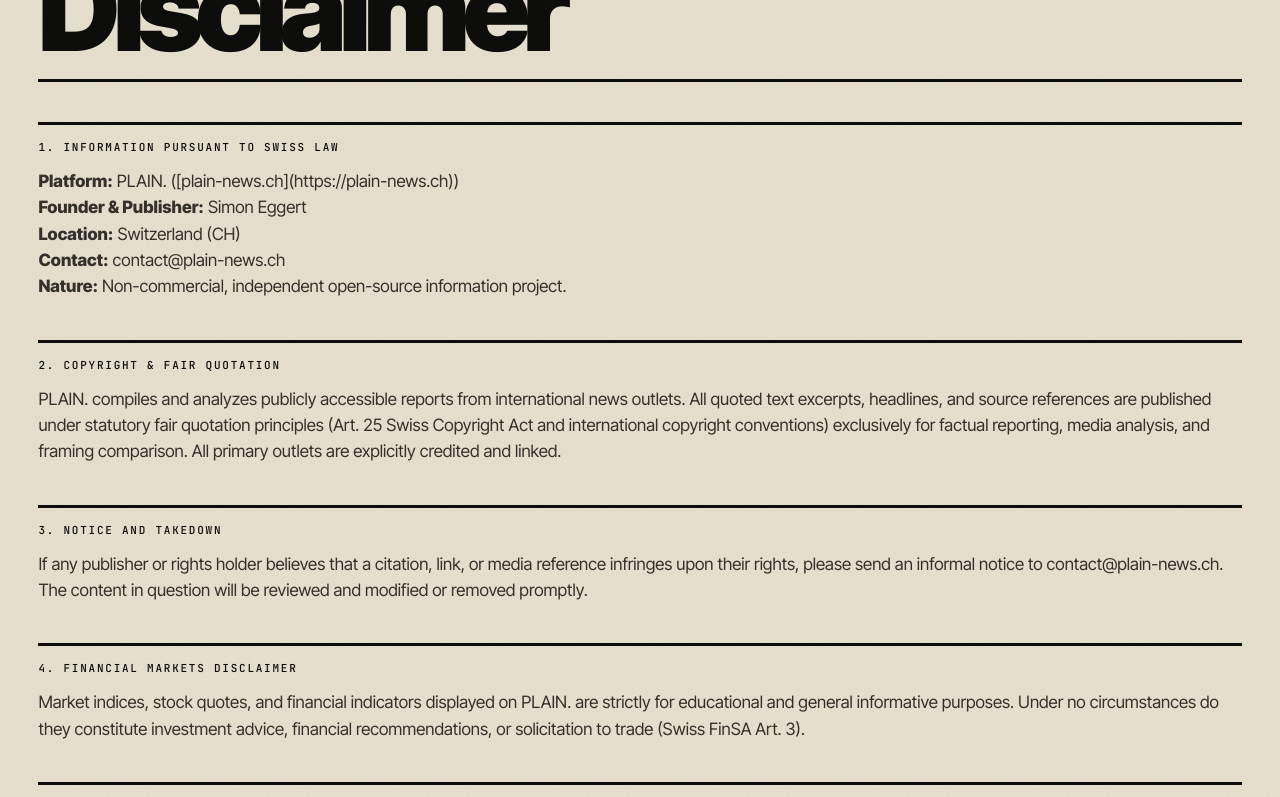
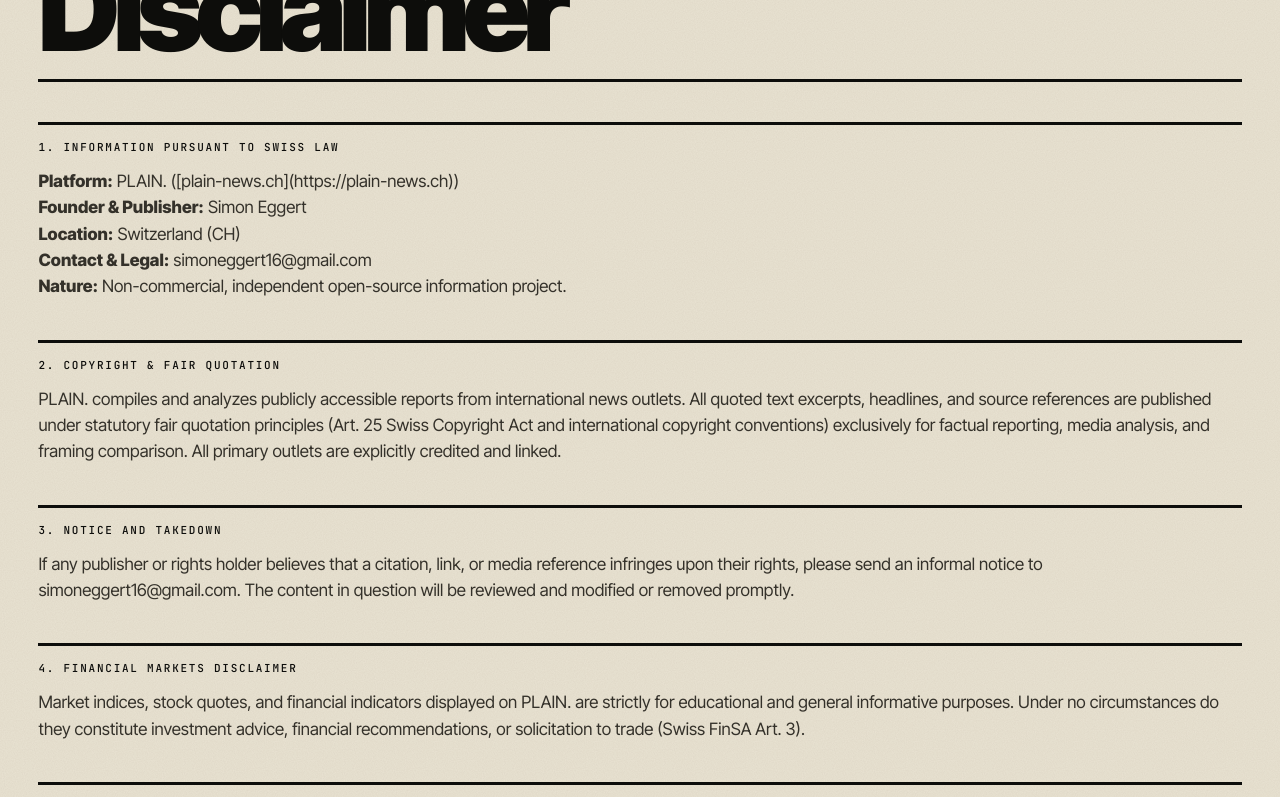
Before and after one commit to simoneggert16-png/plain-news, a Next.js app: page /en/legal in a window 1280 px wide. Shown: the part 425-1222 px from the top of the page. Built offline with nearby package versions, Linux system fonts and the light colour scheme; no server answers.

Commit message:
fix(legal): update impressum and takedown contact email to simoneggert16@gmail.com

```diff
--- a/app/[locale]/legal/page.js
+++ b/app/[locale]/legal/page.js
@@ -23,7 +23,7 @@
               <strong>Plattform:</strong> PLAIN. ([plain-news.ch](https://plain-news.ch))<br />
               <strong>Herausgeber & Initiator:</strong> Simon Eggert<br />
               <strong>Standort:</strong> Schweiz (CH)<br />
-              <strong>Kontakt:</strong> <a href="mailto:contact@plain-news.ch">contact@plain-news.ch</a><br />
+              <strong>Kontakt & Impressum:</strong> <a href="mailto:simoneggert16@gmail.com">simoneggert16@gmail.com</a><br />
               <strong>Charakter:</strong> Nicht-kommerzielles, unabhängiges Open-Source-Informationsprojekt.
             </>
           ) : (
@@ -31,7 +31,7 @@
               <strong>Platform:</strong> PLAIN. ([plain-news.ch](https://plain-news.ch))<br />
               <strong>Founder & Publisher:</strong> Simon Eggert<br />
               <strong>Location:</strong> Switzerland (CH)<br />
-              <strong>Contact:</strong> <a href="mailto:contact@plain-news.ch">contact@plain-news.ch</a><br />
+              <strong>Contact & Legal:</strong> <a href="mailto:simoneggert16@gmail.com">simoneggert16@gmail.com</a><br />
               <strong>Nature:</strong> Non-commercial, independent open-source information project.
             </>
           )}
@@ -68,14 +68,14 @@
             <>
               Sollten Sie als Medienunternehmen oder Urheber der Ansicht sein, dass eine Verlinkung, ein Zitat oder
               eine Quellenzuordnung Ihre Rechte verletzt, bitten wir um eine formlose Nachricht an{' '}
-              <a href="mailto:contact@plain-news.ch">contact@plain-news.ch</a>. Beanstandete Inhalte werden nach
+              <a href="mailto:simoneggert16@gmail.com">simoneggert16@gmail.com</a>. Beanstandete Inhalte werden nach
               Prüfung umgehend angepasst oder entfernt.
             </>
           ) : (
             <>
               If any publisher or rights holder believes that a citation, link, or media reference infringes upon
               their rights, please send an informal notice to{' '}
-              <a href="mailto:contact@plain-news.ch">contact@plain-news.ch</a>. The content in question will be reviewed
+              <a href="mailto:simoneggert16@gmail.com">simoneggert16@gmail.com</a>. The content in question will be reviewed
               and modified or removed promptly.
             </>
           )}
```
